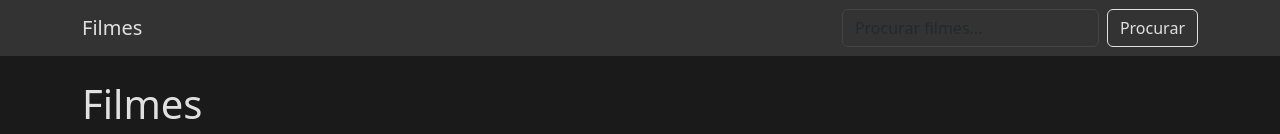
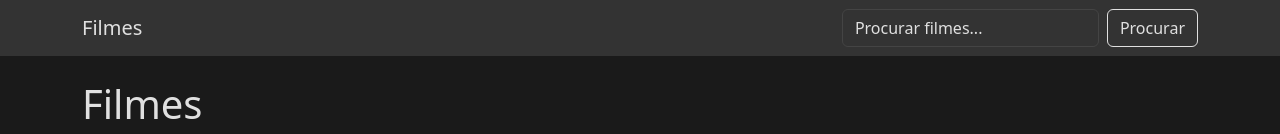
Before and after one commit to Teibao2004/AOOP-NoSQL, a website: page frontend/public/index.html in a window 1280 px wide. Both pictures are taken after a click on the button 1235 px from the left and 755 px from the top of the page. Shown: the top 134 px of the page. Drawn offline with nearby package versions, Linux system fonts and the light colour scheme; no server answers.

Commit message:
small fix on css input::placeholder for dark mode

```diff
--- a/frontend/public/css/theme.css
+++ b/frontend/public/css/theme.css
@@ -572,3 +572,7 @@ body.dark-mode {
     background-color: var(--dark-text);
     color: var(--dark-bg);
 }
+
+.dark-mode input::placeholder {
+    color: var(--dark-text) !important;
+}
```
